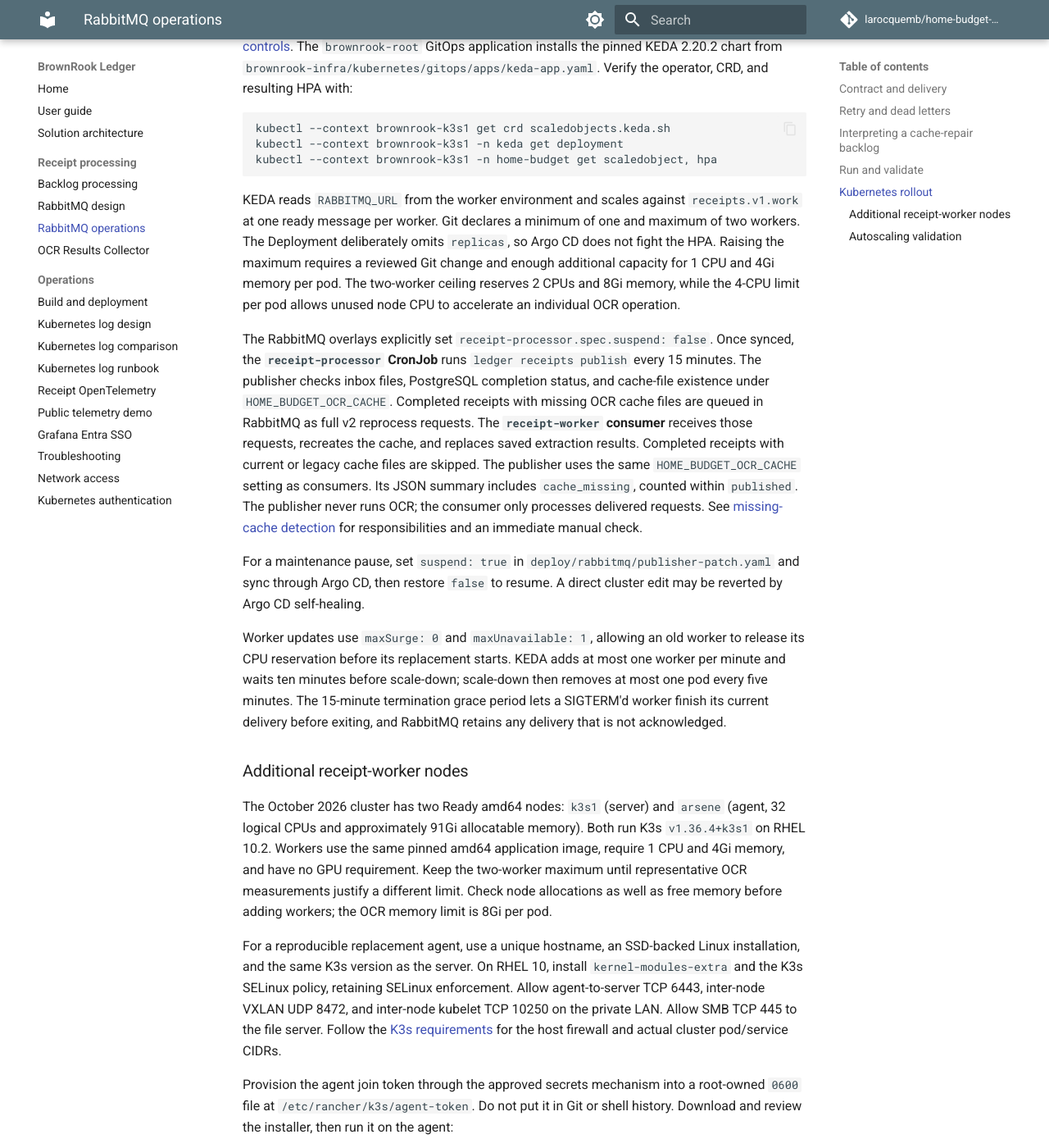
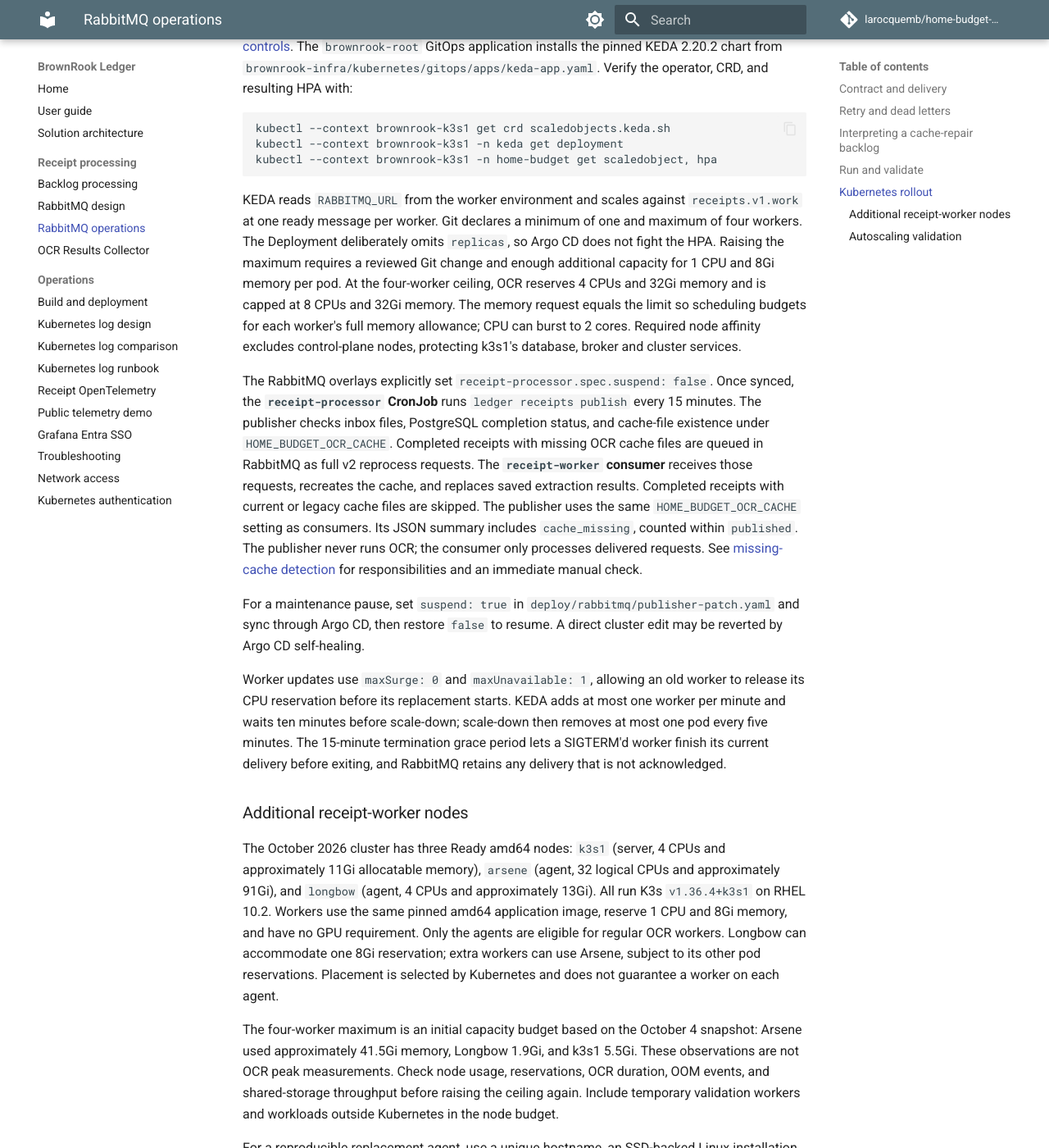
Before and after one commit to larocquemb/home-budget-pipeline, an MkDocs documentation site: the page built from docs/rabbitmq-receipts.md, in a window 1280 px wide and 1400 px high, scrolled down 6304 px. Shown: the whole window at 82% size. Built offline with MkDocs 1.6.1 and Material for MkDocs 9.7.7, drawn with Linux system fonts in a browser that asks for light colours; comment, search, counter and statistics services are not loaded.

Commit message:
Limit OCR concurrency to available agent resources

```diff
--- a/docs/rabbitmq-receipts.md
+++ b/docs/rabbitmq-receipts.md
@@ -300,11 +300,14 @@
 
 KEDA reads `RABBITMQ_URL` from the worker environment and scales against
 `receipts.v1.work` at one ready message per worker. Git declares a minimum of
-one and maximum of two workers. The Deployment deliberately omits `replicas`,
+one and maximum of four workers. The Deployment deliberately omits `replicas`,
 so Argo CD does not fight the HPA. Raising the maximum requires a reviewed Git
-change and enough additional capacity for 1 CPU and 4Gi memory per pod. The
-two-worker ceiling reserves 2 CPUs and 8Gi memory, while the 4-CPU limit per pod
-allows unused node CPU to accelerate an individual OCR operation.
+change and enough additional capacity for 1 CPU and 8Gi memory per pod. At the
+four-worker ceiling, OCR reserves 4 CPUs and 32Gi memory and is capped at
+8 CPUs and 32Gi memory. The memory request equals the limit so scheduling
+budgets for each worker's full memory allowance; CPU can burst to 2 cores.
+Required node affinity excludes control-plane nodes, protecting k3s1's
+database, broker and cluster services.
 
 The RabbitMQ overlays explicitly set `receipt-processor.spec.suspend: false`.
 Once synced, the **`receipt-processor` CronJob** runs `ledger receipts publish`
@@ -333,13 +336,22 @@
 
 ### Additional receipt-worker nodes
 
-The October 2026 cluster has two Ready amd64 nodes: `k3s1` (server) and
-`arsene` (agent, 32 logical CPUs and approximately 91Gi allocatable memory).
-Both run K3s `v1.36.4+k3s1` on RHEL 10.2. Workers use the same pinned amd64
-application image, require 1 CPU and 4Gi memory, and have no GPU requirement.
-Keep the two-worker maximum until representative OCR measurements justify a
-different limit. Check node allocations as well as free memory before adding
-workers; the OCR memory limit is 8Gi per pod.
+The October 2026 cluster has three Ready amd64 nodes: `k3s1` (server, 4 CPUs
+and approximately 11Gi allocatable memory), `arsene` (agent, 32 logical CPUs
+and approximately 91Gi), and `longbow` (agent, 4 CPUs and approximately 13Gi).
+All run K3s `v1.36.4+k3s1` on RHEL 10.2. Workers use the same pinned amd64
+application image, reserve 1 CPU and 8Gi memory, and have no GPU requirement.
+Only the agents are eligible for regular OCR workers. Longbow can accommodate
+one 8Gi reservation; extra workers can use Arsene, subject to its other pod
+reservations. Placement is selected by Kubernetes and does not guarantee a
+worker on each agent.
+
+The four-worker maximum is an initial capacity budget based on the October 4
+snapshot: Arsene used approximately 41.5Gi memory, Longbow 1.9Gi, and k3s1
+5.5Gi. These observations are not OCR peak measurements. Check node usage,
+reservations, OCR duration, OOM events, and shared-storage throughput before
+raising the ceiling again. Include temporary validation workers and workloads
+outside Kubernetes in the node budget.
 
 For a reproducible replacement agent, use a unique hostname, an SSD-backed
 Linux installation, and the same K3s version as the server. On RHEL 10, install
```
Also changed, not shown: 3 other files.
